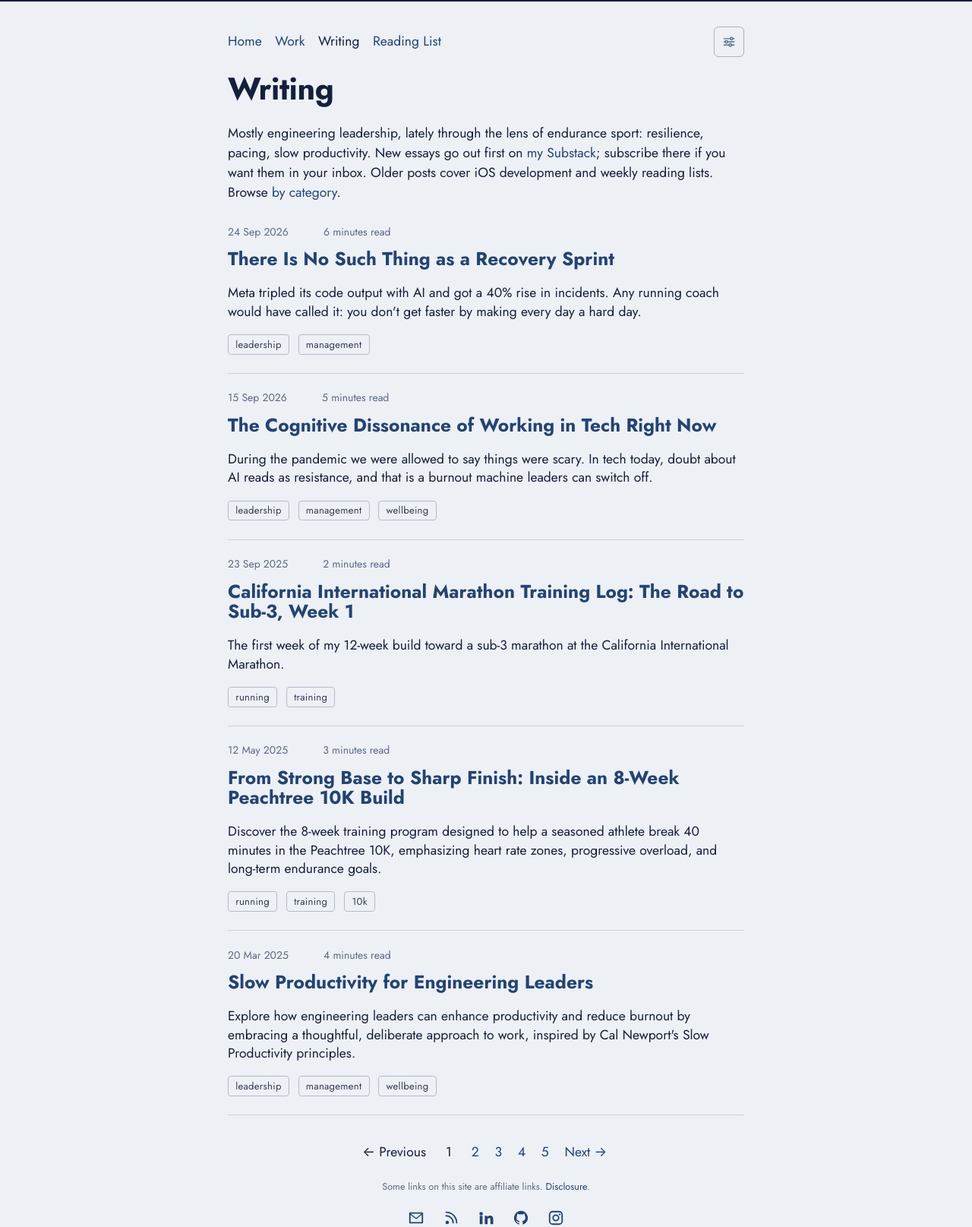
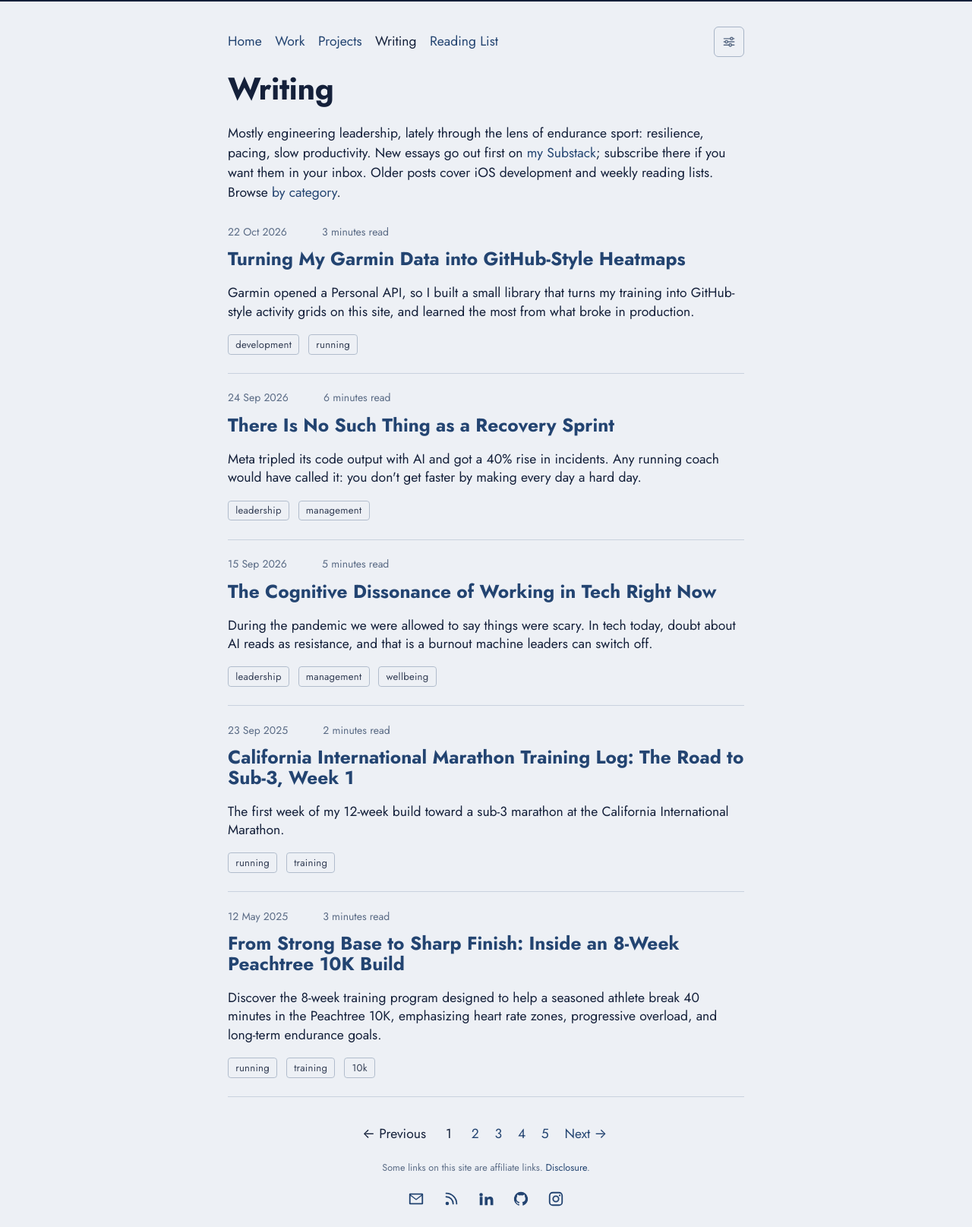
Before and after one commit to EdSancha/edsancha.github.io, a Jekyll site: the page built from blog/index.html, in a window 1280 px wide. Shown: the whole page at 76% size. Built offline with Jekyll 4.4.1, drawn with Linux system fonts in a browser that asks for light colours; the list of posts is cut into pages by our own code; after the commit the page ends 1590 px from its top, so only the background shows below that.

Commit message:
Add a Projects section, starting with Garmin Heatmaps
- /projects/ lists a new _projects collection: title, summary
  (description) and an optional sample image per project, rendered with
  the formerly unused project layout. Linked from the main nav.
- Garmin Heatmaps project page with the live running and elevation grids,
  and a post on how it was built.
- helpers/garmin-heatmap.html inlines a grid rendered by pages.yml, which
  now lists what it rendered in _data/garmin_rendered.json; builds without
  grids (local, CI, theme previews) show a note instead of failing.
- --heatmap-* tokens colour the grids from the theme, in light and dark.

Co-Authored-By: Claude Opus 5.5 <noreply@anthropic.com>

```diff
--- a/_config.yml
+++ b/_config.yml
@@ -19,6 +19,18 @@ plugins:
   - jekyll-paginate
   - jekyll-seo-tag
   - jekyll-sitemap
+
+# Projects: one file per project in _projects/, listed at /projects/.
+collections:
+  projects:
+    output: true
+    permalink: /projects/:name/
+
+defaults:
+  - scope:
+      type: projects
+    values:
+      layout: project
 
 # Keep gist embeds script-only, as the github-pages gem configured them.
 gist:
@@ -46,6 +58,7 @@ exclude:
   - _data/AGENTS.md
   - _includes/AGENTS.md
   - my-reading-list/AGENTS.md
+  - projects/AGENTS.md
   - .cursor-instructions.md
   - .claude/
   - .agents/
--- a/_includes/header.html
+++ b/_includes/header.html
@@ -107,6 +107,7 @@
     <nav class="header" aria-label="Main">
         <a {% if page.url == "/" %}class="extra" {% endif %}href="{{ '/' | relative_url }}">Home</a>
         <a {% if page.url == "/work/" %}class="extra" {% endif %}href="{{ '/work/' | relative_url }}">Work</a>
+        <a {% if page.url contains "/projects/" %}class="extra" {% endif %}href="{{ '/projects/' | relative_url }}">Projects</a>
         <a {% if page.url contains "/blog/" or is_post %}class="extra" {% endif %}href="{{ '/blog/' | relative_url }}">Writing</a>
         <a {% if page.url == "/my-reading-list/" %}class="extra" {% endif %}href="{{ '/my-reading-list/' | relative_url }}">Reading List</a>
         {% include settings-menu.html %}
--- /dev/null
+++ b/blog/_posts/2026-10-22-turning-my-garmin-data-into-github-style-heatmaps.markdown
@@ -0,0 +1,52 @@
+---
+layout: post
+title: "Turning My Garmin Data into GitHub-Style Heatmaps"
+date: 2026-10-22
+author: "Eduardo Diaz Sancha"
+timeToRead: "3 minutes read"
+description: "Garmin opened a Personal API, so I built a small library that turns my training into GitHub-style activity grids on this site, and learned the most from what broke in production."
+categories: development running
+image: "/img/projects/garmin-heatmaps.png"
+---
+
+Garmin opened a Personal API this month. Until now the Connect developer program only took companies, so getting your own data out meant exports or unofficial libraries. Now any Garmin Connect user can create a key in their settings and pull their own activities, sleep, HRV and more.
+
+The same week, a post went around showing a whole summer of runs, climbing, sleep and HRV as GitHub contribution grids. I wanted that on this site, so I built it in an evening with Claude Code. It now lives in [Projects]({{ '/projects/garmin-heatmaps/' | relative_url }}), and the code is [on GitHub](https://github.com/EdSancha/garmin-heatmap){:rel="external nofollow" target="_blank"}.
+
+![Four heatmap grids drawn from sample data: running distance, elevation, sleep and overnight HRV, June to September.]({{ '/img/projects/garmin-heatmaps.png' | relative_url }})
+
+## Finding the endpoints
+
+Garmin's documentation gives you the key page and a curl command that swaps the key for a 24-hour token. The endpoint list is a Swagger page that only renders in the browser, but the full OpenAPI spec turned out to be embedded in the page's JavaScript, so the agent extracted it and read it. Everything I needed was there: activity search, daily sleep summaries (31 days per request), daily HRV, and daily summaries with steps (a year per request).
+
+## Two halves
+
+A static site can't call Garmin from the reader's browser without handing the key to every visitor. So the library has two halves:
+
+- A **fetcher** that runs in CI with the key, and reduces everything to one small record per day: distance, time and elevation per activity type, sleep, HRV, steps. No activity names, no GPS, no start times.
+- A **renderer** that turns those days into an SVG grid. The same code runs in Node at build time or in the browser as a `<garmin-heatmap>` web component.
+
+This site uses the build-time path. The deploy workflow fetches, renders and inlines the SVGs, so the pages ship with no JavaScript and no data file. Because the grids are inline, they pick up the site's fonts, and their colours follow the theme and dark mode.
+
+## Treating the key like a password
+
+The personal key can read everything in my Garmin account, including health, sleep and weight data, not just what a grid shows. Both repositories are public, so I set a few rules before writing the workflow:
+
+- The key is a secret of a GitHub environment that only `master` can use, and only the one step that fetches can read it. The job that builds the site also runs code from theme branches, so it never sees the key, only the finished SVGs.
+- The code that sees the key is pinned to a commit I reviewed, and has no dependencies, so that commit is all of it.
+- The site fetches only what it shows. Sleep and HRV grids are built and ready but switched off, so that data stays in Garmin until I decide otherwise.
+- If Garmin is down or the key expires, the site deploys with yesterday's grids and a warning, instead of failing.
+
+## What production taught me
+
+The tests passed, CI was green, and the first real deploy still shipped without heatmaps. Twice.
+
+First, `npx` crashed inside npm while installing the library straight from GitHub ("GitFetcher requires an Arborist constructor"). With no dependencies there was nothing to install, so the workflow now checks out the pinned commit and runs it with `node`. One less moving part, and one less thing that runs with the key.
+
+Then Garmin answered the token request with 406 Not Acceptable. My client asked for a JSON reply; Garmin's own example asks for nothing in particular. Dropping that one header fixed it.
+
+Neither failure could show up in the tests, because the fake API in them agreed with my assumptions. What made them harmless was the fallback: both times the site deployed normally, and the warning told me where to look. When you build against an API you can't run locally, build the fallback first and get to the real thing early.
+
+## What's next
+
+Sleep and HRV are one line of config away. Before I switch them on I want to decide how much of my recovery I'm comfortable publishing. If you want grids for your own site, the [README](https://github.com/EdSancha/garmin-heatmap#readme){:rel="external nofollow" target="_blank"} has the setup.
--- a/css/main.css
+++ b/css/main.css
@@ -94,6 +94,22 @@
   --chip-border-color: var(--blockquote-border);
   --chip-border-color-dark: var(--blockquote-border-dark);
 
+  /* Garmin heatmaps (_includes/helpers/garmin-heatmap.html): the colour of
+     an empty day, one hue per kind of metric, and the base the five levels
+     mix the hue into (pale in light mode, deep in dark mode). */
+  --heatmap-empty: #e4e4e7;
+  --heatmap-empty-dark: #26262b;
+  --heatmap-base: #ffffff;
+  --heatmap-base-dark: #16161a;
+  --heatmap-green: #2da44e;
+  --heatmap-green-dark: #3fbf5f;
+  --heatmap-orange: #d9622b;
+  --heatmap-orange-dark: #f0883e;
+  --heatmap-purple: #5b45b8;
+  --heatmap-purple-dark: #a08cf0;
+  --heatmap-blue: #2f63b8;
+  --heatmap-blue-dark: #58a6ff;
+
   /* Measure, per breakpoint */
   --site-width-sm: 400px;
   --site-width-md: 480px;
@@ -132,6 +148,13 @@
     --chip-border-color: var(--chip-border-color-dark);
     --surface-shadow-color: var(--surface-shadow-color-dark);
     --surface-hover-background: var(--surface-hover-background-dark);
+
+    --heatmap-empty: var(--heatmap-empty-dark);
+    --heatmap-base: var(--heatmap-base-dark);
+    --heatmap-green: var(--heatmap-green-dark);
+    --heatmap-orange: var(--heatmap-orange-dark);
+    --heatmap-purple: var(--heatmap-purple-dark);
+    --heatmap-blue: var(--heatmap-blue-dark);
   }
 }
 
@@ -155,6 +178,13 @@
     --chip-border-color: var(--chip-border-color-dark);
     --surface-shadow-color: var(--surface-shadow-color-dark);
     --surface-hover-background: var(--surface-hover-background-dark);
+
+    --heatmap-empty: var(--heatmap-empty-dark);
+    --heatmap-base: var(--heatmap-base-dark);
+    --heatmap-green: var(--heatmap-green-dark);
+    --heatmap-orange: var(--heatmap-orange-dark);
+    --heatmap-purple: var(--heatmap-purple-dark);
+    --heatmap-blue: var(--heatmap-blue-dark);
 }
 
 /* Global Reset */
@@ -1119,3 +1149,75 @@ ul.apps {
 .settings-menu__option[aria-checked="true"]::before {
   visibility: visible;
 }
+
+/*****************************************************************************/
+/*
+/* Projects
+/*
+/*****************************************************************************/
+
+.projects {
+  list-style-type: none;
+}
+
+.projects li {
+  padding: 1em 0;
+  border-bottom: 1px solid var(--post-divider-color);
+}
+
+.projects h2 {
+  margin-bottom: 0.25em;
+}
+
+.projects img {
+  display: block;
+  max-width: 100%;
+  height: auto;
+  margin-bottom: 0.5em;
+}
+
+.project-source {
+  margin-top: -0.5em;
+}
+
+.project-back {
+  margin-top: 2em;
+}
+
+/*****************************************************************************/
+/*
+/* Garmin heatmaps: inline SVGs from garmin-heatmap. CSS overrides the fills
+/* the SVG carries, so the grid follows the theme and appearance.
+/*
+/*****************************************************************************/
+
+.heatmap {
+  --heatmap-color: var(--heatmap-green);
+  --garmin-heatmap-font: var(--font-family);
+  margin: 1.5em 0;
+}
+
+.heatmap-orange { --heatmap-color: var(--heatmap-orange); }
+.heatmap-purple { --heatmap-color: var(--heatmap-purple); }
+.heatmap-blue { --heatmap-color: var(--heatmap-blue); }
+
+.heatmap svg {
+  display: block;
+  color: var(--body-foreground);
+}
+
+.heatmap svg g text {
+  font-family: var(--mono-font-family);
+}
+
+.heatmap .level-0 { fill: var(--heatmap-empty); }
+.heatmap .level-1 { fill: color-mix(in oklab, var(--heatmap-color) 25%, var(--heatmap-base)); }
+.heatmap .level-2 { fill: color-mix(in oklab, var(--heatmap-color) 45%, var(--heatmap-base)); }
+.heatmap .level-3 { fill: color-mix(in oklab, var(--heatmap-color) 65%, var(--heatmap-base)); }
+.heatmap .level-4 { fill: color-mix(in oklab, var(--heatmap-color) 85%, var(--heatmap-base)); }
+.heatmap .level-5 { fill: var(--heatmap-color); }
+
+.heatmap-unavailable {
+  color: var(--muted-foreground);
+  font-size: 0.8em;
+}
```
Also changed, not shown: AGENTS.md (+4 -3 lines), _includes/helpers/garmin-heatmap.html (added, +23 -0 lines), _layouts/project.html (+10 -2 lines), _projects/garmin-heatmaps.markdown (added, +29 -0 lines), projects/AGENTS.md (added, +12 -0 lines), projects/index.html (added, +26 -0 lines), .github/workflows/pages.yml, img/projects/garmin-heatmaps.png (added), 1 other file.
